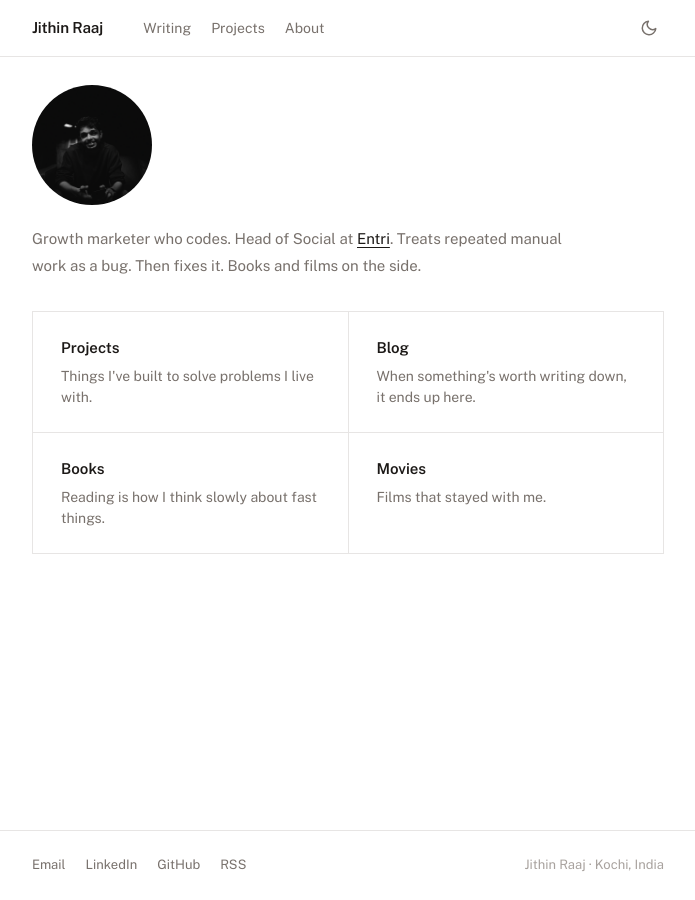
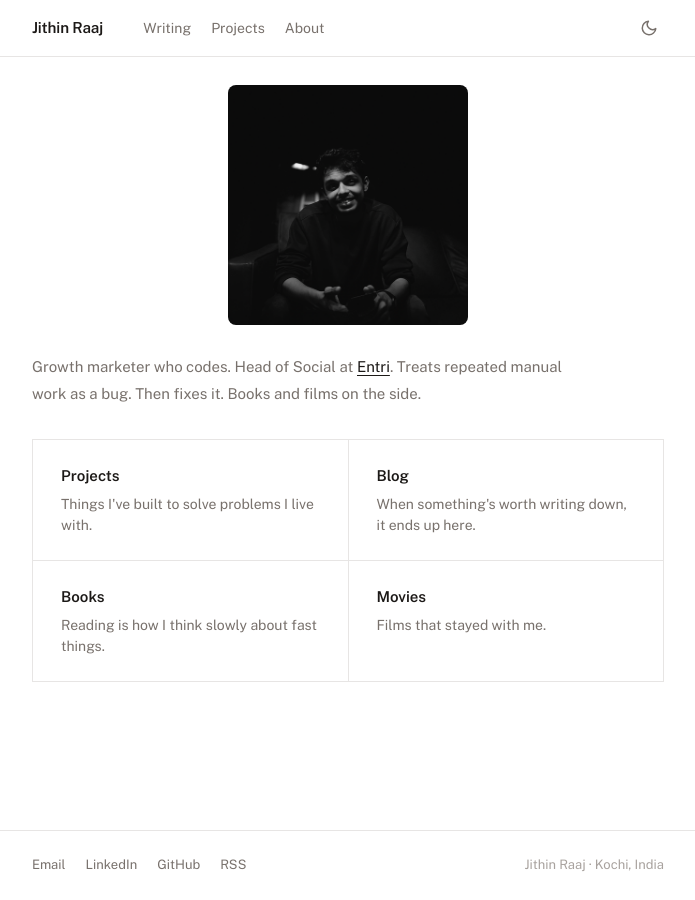
Before and after one commit to jithinrajtk/jithinrajtk.github.io, a Jekyll site: the page built from index.html, in a window 1280 px wide. Shown: the whole page, without its empty margins (292-987 px from the left). Built offline with Jekyll 4.4.1, drawn with Linux system fonts in a browser that asks for light colours.

Commit message:
Square photo, centered, larger

```diff
--- a/assets/css/main.css
+++ b/assets/css/main.css
@@ -212,19 +212,20 @@ img {
 }
 
 .home-photo {
-  width: 120px;
-  height: 120px;
-  border-radius: 50%;
+  width: 240px;
+  height: 240px;
+  border-radius: 8px;
   object-fit: cover;
-  margin-bottom: 20px;
+  display: block;
+  margin: 0 auto 28px;
   filter: grayscale(20%);
   transition: transform 0.3s ease, box-shadow 0.3s ease, filter 0.3s ease;
   cursor: default;
 }
 
 .home-photo:hover {
-  transform: scale(1.05);
-  box-shadow: 0 8px 24px rgba(0,0,0,0.12);
+  transform: scale(1.03);
+  box-shadow: 0 12px 32px rgba(0,0,0,0.12);
   filter: grayscale(0%);
 }
 
```
